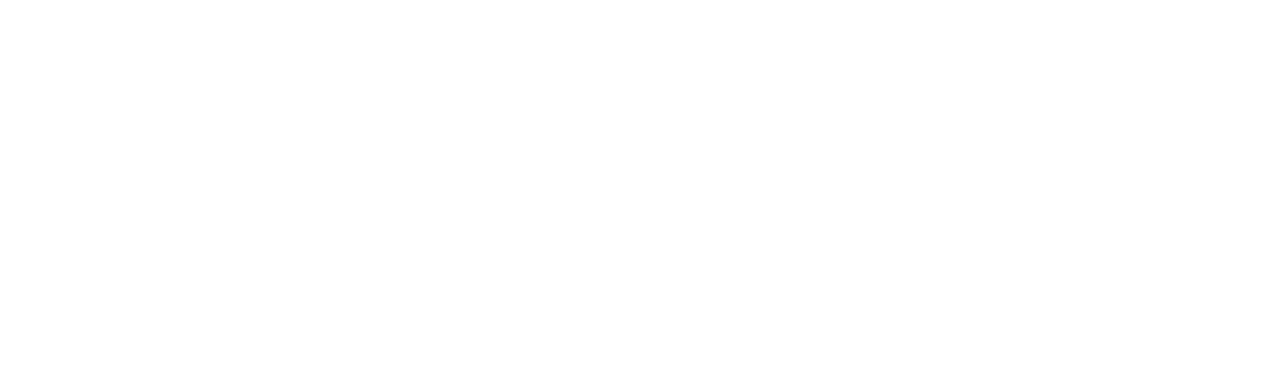
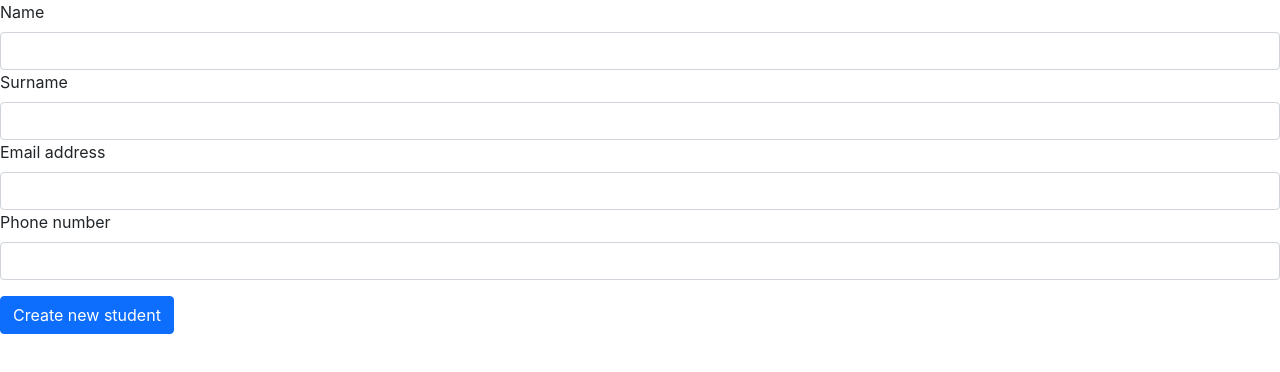
Before and after one commit to mangelmunoz/finalAssessmentFrontend, a React (Create React App) app: page /add in a window 1280 px wide. Before the commit this address had no page. Shown: the top 372 px of the page. Built offline with nearby package versions, Linux system fonts and the light colour scheme.

Commit message:
post students

```diff
--- a/src/App.js
+++ b/src/App.js
@@ -1,12 +1,11 @@
 import {React, useState} from "react";
 import { BrowserRouter, Routes, Route } from "react-router-dom";
+import AddStudentPage from "./pages/addStudenPage";
 import ShowStudentsPage from "./pages/showStudentsPage";
 
 import './styles/App.css';
 
 function App() {
-
-  const [email,setEmail] = useState("");
 
   return (
 
@@ -16,6 +15,7 @@ function App() {
         <Routes>
 
           <Route path="/home" element={<ShowStudentsPage />} />
+          <Route path="/add" element={<AddStudentPage/> } />
 
         </Routes>
 
--- a/src/components/addStudentForm.js
+++ b/src/components/addStudentForm.js
@@ -0,0 +1,126 @@
+import React, { useState, useEffect } from "react";
+import { useNavigate } from "react-router-dom";
+
+function AddStudentForm(props) {
+  const [studentData, setStudentData] = useState("");
+
+  const navigate = useNavigate();
+
+  const createNewUser = (event) => {
+    event.preventDefault();
+
+    setStudentData({
+      firstName: studentData.firstName,
+      lastName: studentData.lastName,
+      email: studentData.email,
+      phoneNumber: studentData.phoneNumber,
+    });
+
+    var myHeaders = new Headers();
+    myHeaders.append("Content-Type", "application/json");
+
+    console.log(studentData);
+
+    var raw = JSON.stringify(studentData);
+
+    console.log(raw);
+
+    let requestOptionsPost = {
+      method: "POST",
+      headers: myHeaders,
+      body: raw,
+      redirect: "follow",
+    };
+
+    fetch("http://localhost:8080/api/student/add", requestOptionsPost)
+      .then((response) => response.json())
+      .then((result) => console.log(result), navigate("../home"))
+      .catch((error) => console.log("error", error));
+  };
+
+  const handleFirstName = (event) => {
+    setStudentData({
+      firstName: event.target.value,
+      lastName: studentData.lastName,
+      email: studentData.email,
+      phoneNumber: studentData.phoneNumber,
+    });
+  };
+
+  const handleLastName = (event) => {
+    setStudentData({
+      firstName: studentData.firstName,
+      lastName: event.target.value,
+      email: studentData.email,
+      phoneNumber: studentData.phoneNumber,
+    });
+  };
+
+  const handleEmail = (event) => {
+    setStudentData({
+      firstName: studentData.firstName,
+      lastName: studentData.lastName,
+      email: event.target.value,
+      phoneNumber: studentData.phoneNumber,
+    });
+  };
+
+  const handlePhoneNumber = (event) => {
+    setStudentData({
+      firstName: studentData.firstName,
+      lastName: studentData.lastName,
+      email: studentData.email,
+      phoneNumber: event.target.value,
+    });
+  };
+
+  return (
+    <div>
+      <form>
+        <div class="mb-3">
+          <label for="exampleInputName" class="form-label">
+            Name
+          </label>
+          <input
+            type="text"
+            class="form-control"
+            id="exampleInputName"
+            onChange={handleFirstName}
+          />
+          <label for="exampleInputName1" class="form-label">
+            Surname
+          </label>
+          <input
+            type="text"
+            class="form-control"
+            id="exampleInputName1"
+            onChange={handleLastName}
+          />
+          <label for="exampleInputEmail1" class="form-label">
+            Email address
+          </label>
+          <input
+            type="email"
+            class="form-control"
+            id="exampleInputEmail1"
+            onChange={handleEmail}
+          />
+          <label for="exampleInputPhone" class="form-label">
+            Phone number
+          </label>
+          <input
+            type="text"
+            class="form-control"
+            id="exampleInputPhone"
+            onChange={handlePhoneNumber}
+          />
+        </div>
+        <button type="submit" class="btn btn-primary" onClick={createNewUser}>
+          Create new student
+        </button>
+      </form>
+    </div>
+  );
+}
+
+export default AddStudentForm;
--- a/src/pages/addStudenPage.js
+++ b/src/pages/addStudenPage.js
@@ -1 +1,12 @@
 import React from "react";
+import AddStudentForm from "../components/addStudentForm";
+
+function AddStudentPage(props) {
+    return (
+        <div>
+            <AddStudentForm/>
+        </div>
+    );
+}
+
+export default AddStudentPage;
```
